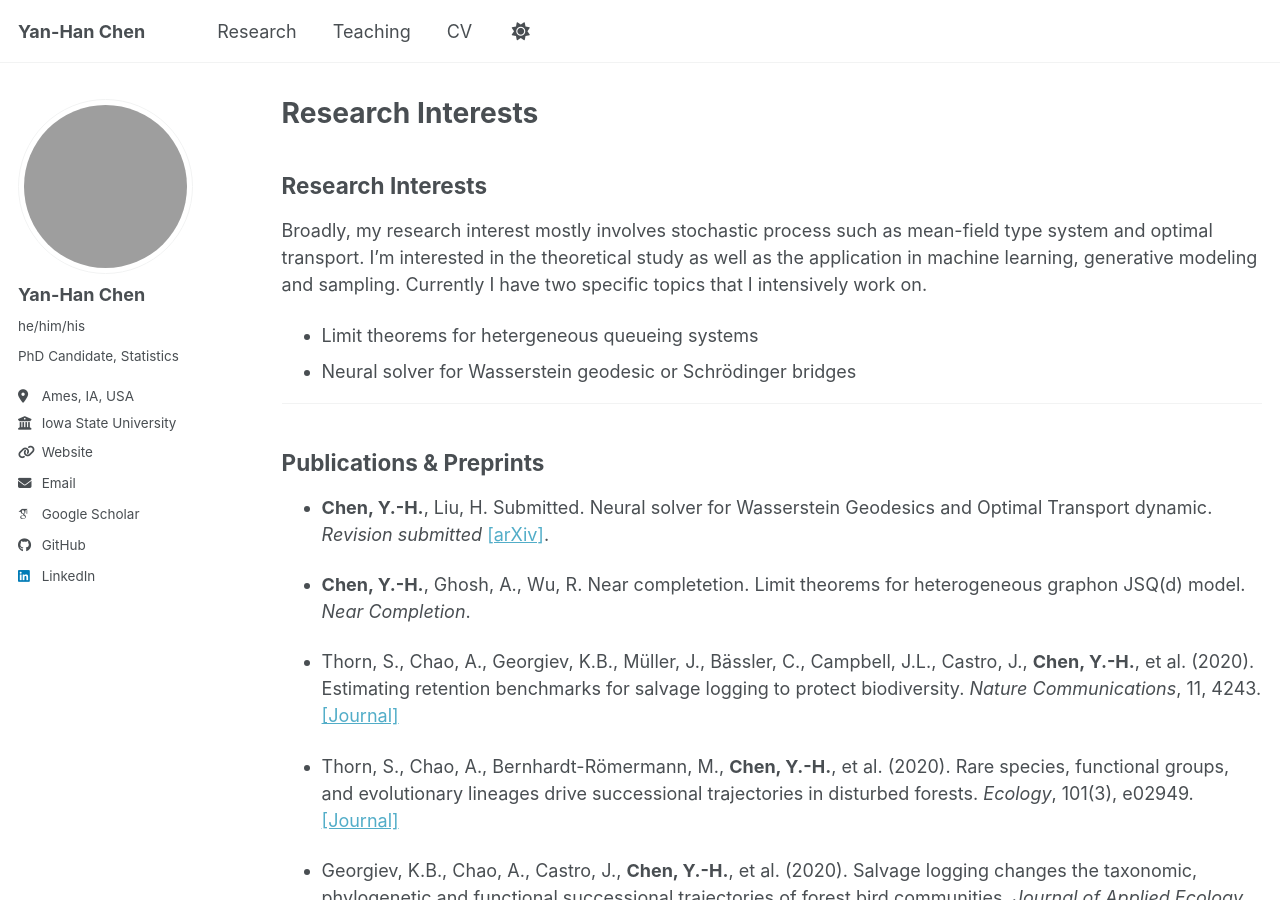
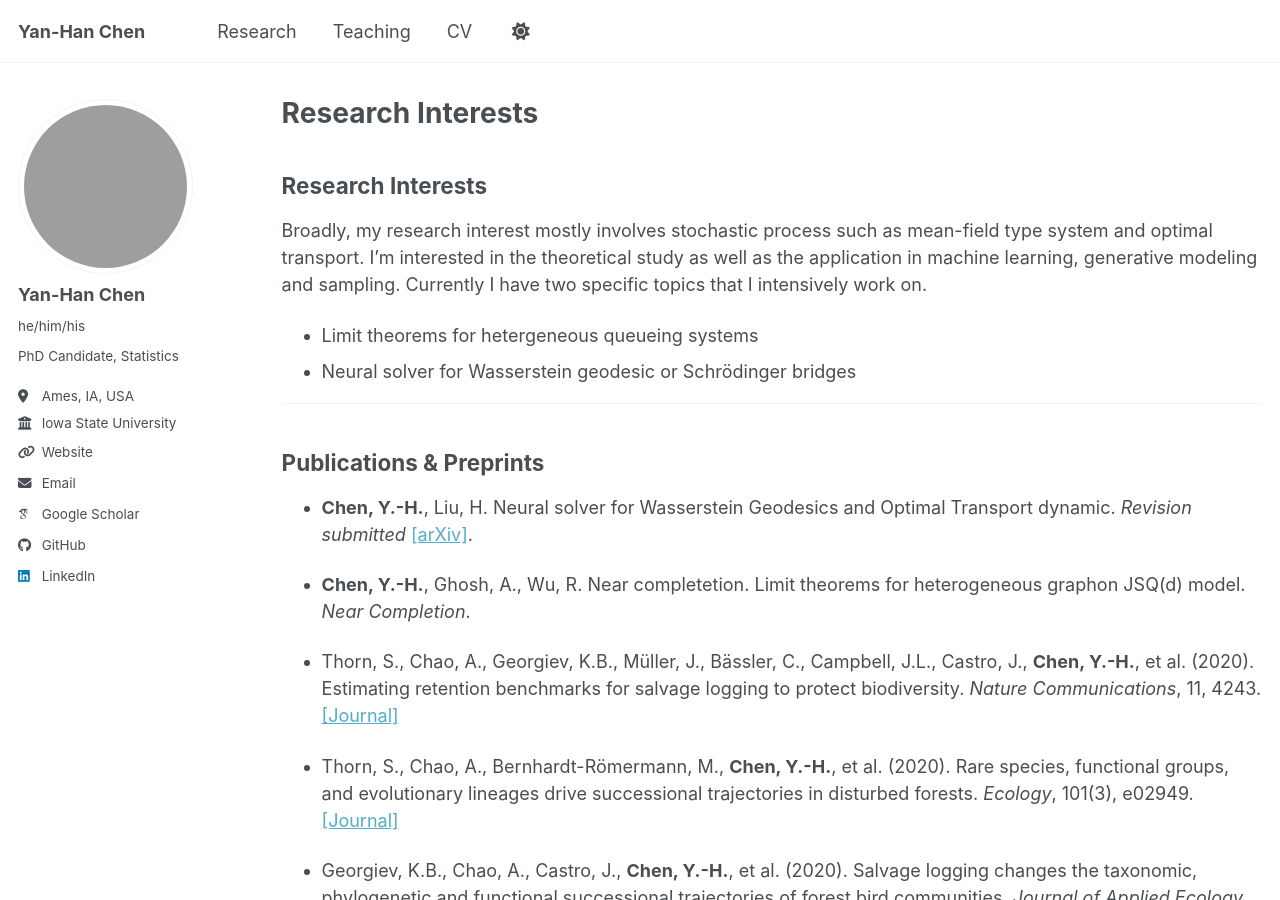
Before and after one commit to YanHanChen/YanHanChen.github.io, a Jekyll site: the page built from _pages/publications.md, in a window 1280 px wide and 900 px high. Built offline with Jekyll 4.4.1, drawn with Linux system fonts in a browser that asks for light colours; some web fonts are replaced; a script bundle is joined from its source files by our own code; library files that are not in the unit come from our copies; our own code applies the rules of GitHub Pages for plain Markdown files.

Commit message:
Update publications

```diff
--- a/_pages/publications.md
+++ b/_pages/publications.md
@@ -47,7 +47,7 @@
 ## Publications & Preprints
 
 
-- **Chen, Y.-H.**, Liu, H. Submitted. Neural solver for Wasserstein Geodesics and Optimal Transport dynamic. *Revision submitted* [[arXiv]](https://arxiv.org/abs/2602.22003).
+- **Chen, Y.-H.**, Liu, H. Neural solver for Wasserstein Geodesics and Optimal Transport dynamic. *Revision submitted* [[arXiv]](https://arxiv.org/abs/2602.22003).
 
 - **Chen, Y.-H.**, Ghosh, A., Wu, R. Near completetion. Limit theorems for heterogeneous graphon JSQ(d) model. *Near Completion*.
 
```
